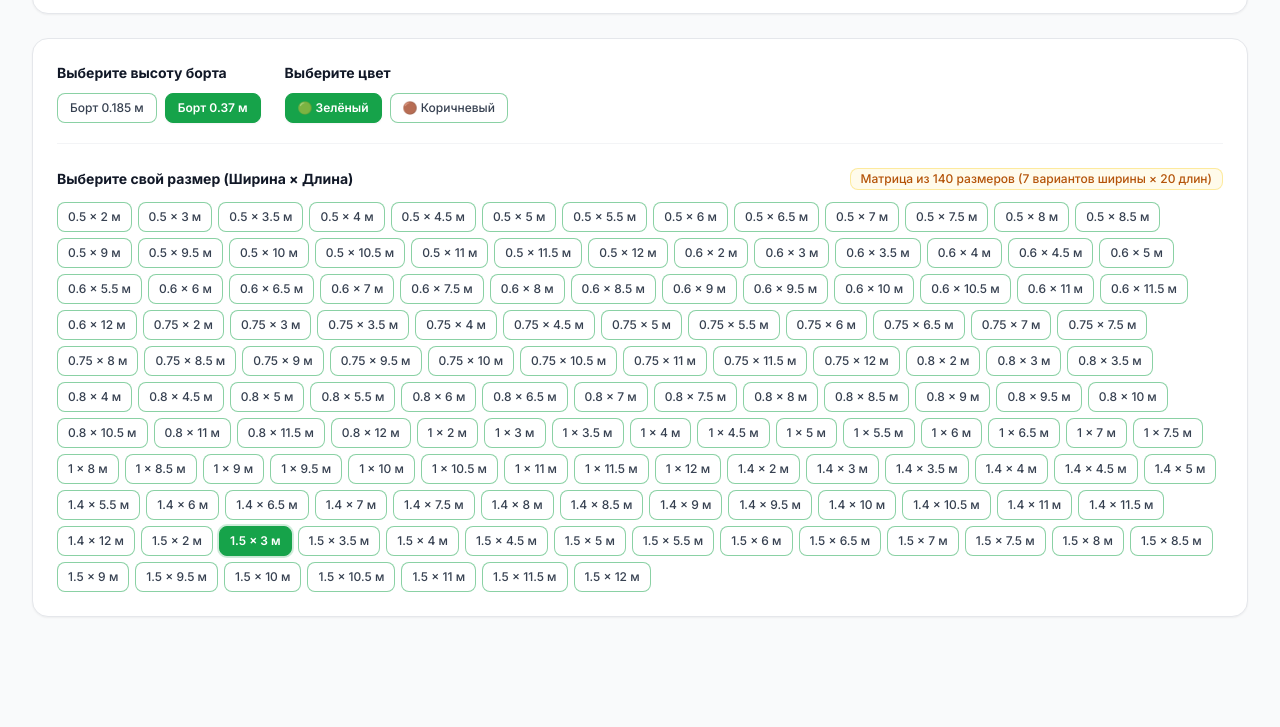
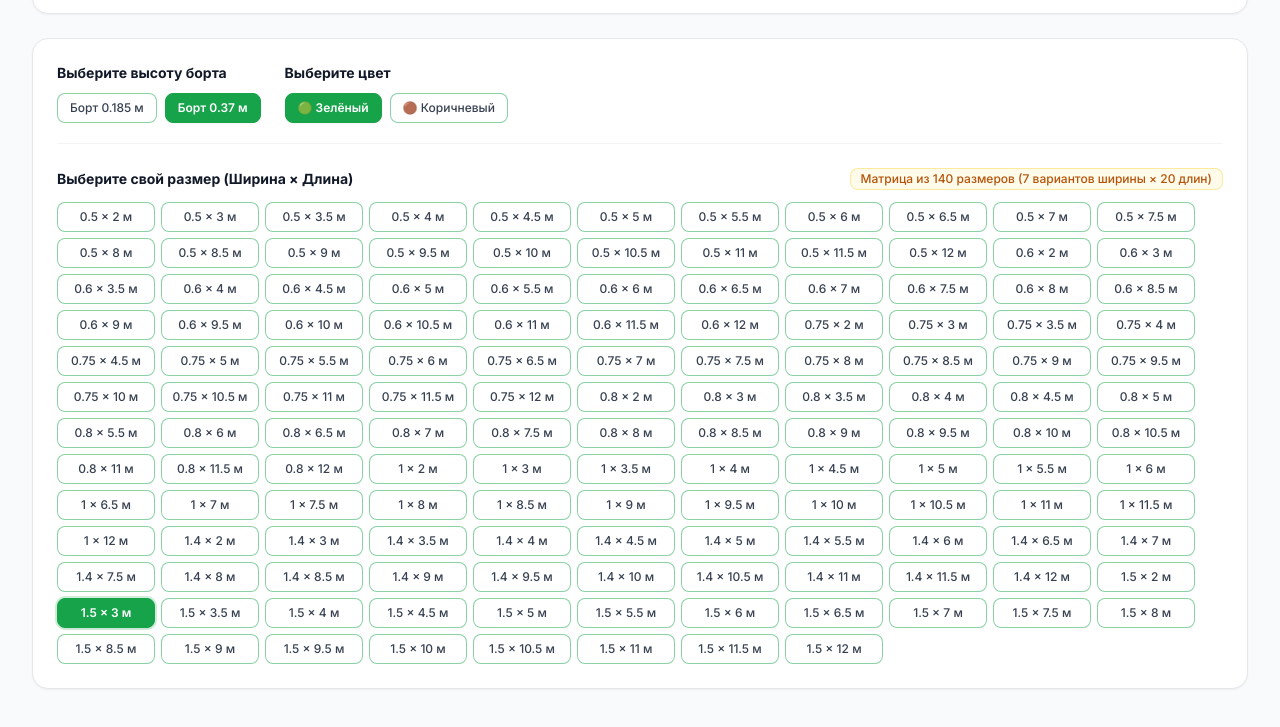
Before and after one commit to Aharito/gryadki-demo, a plain HTML site: page index.html in a window 1280 px wide. Shown: the part 774-1501 px from the top of the page. Drawn offline with nearby package versions, Linux system fonts and the light colour scheme.

Commit message:
Update index.html

```diff
--- a/index.html
+++ b/index.html
@@ -238,7 +238,7 @@
                         </div>
                     </div>
 
-                    <!-- Сетка-матрица 140 комбинаций Ширина x Длина (компактные кнопки по ширине текста) -->
+                    <!-- Сетка-матрица 140 комбинаций Ширина x Длина (минимальная ширина min-w-[98px]) -->
                     <div>
                         <div class="flex flex-col sm:flex-row sm:items-center justify-between gap-2 mb-3">
                             <h3 class="text-sm font-bold text-gray-900">Выберите свой размер (Ширина × Длина)</h3>
@@ -534,7 +534,7 @@
             });
         }
 
-        // Отрисовка Варианта 1: отдельные кнопки высоты/цвета + компактная матрица 140 размеров (Ширина x Длина)
+        // Отрисовка Варианта 1: отдельные кнопки высоты/цвета + матрица 140 размеров с гибкой минимальной шириной min-w-[98px]
         function renderMatrixSection() {
             const heightContainer = document.getElementById('matrix-height-buttons');
             heightContainer.innerHTML = heights.map(h => {
@@ -570,7 +570,7 @@
                 `;
             }).join('');
 
-            // Матрица 140 комбинаций (Ширина x Длина) с минимальными боковыми полями
+            // Матрица 140 комбинаций (Ширина x Длина): минимальная ширина min-w-[98px] (ровно на стандартном шрифте, гибко при увеличении)
             const gridContainer = document.getElementById('matrix-grid-container');
             let html = '';
             widths.forEach(w => {
@@ -583,7 +583,7 @@
                     html += `
                         <button type="button"
                             onclick="setSizePair('${w}', '${l}')"
-                            class="px-2.5 py-1.5 text-xs rounded-lg border transition-all text-center cursor-pointer whitespace-nowrap ${btnClasses}">
+                            class="min-w-[98px] px-2 py-1.5 text-xs rounded-lg border transition-all text-center cursor-pointer whitespace-nowrap ${btnClasses}">
                             ${w} × ${l} м
                         </button>
                     `;
```
